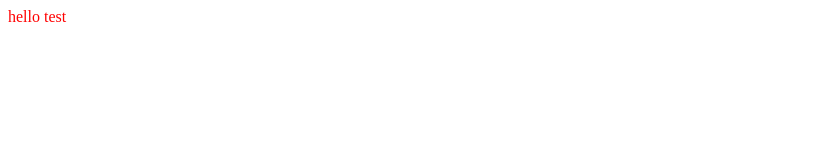
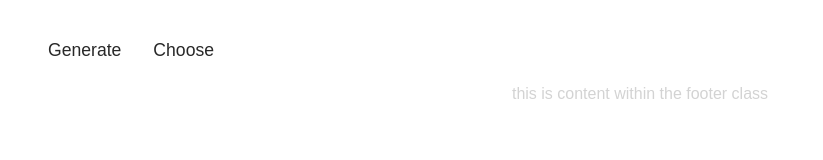
Before and after one commit to n-thaniel/retcon-character-narratives, a plain HTML site: page index.html in a window 1280 px wide. Shown: the whole page, without its empty margins (0-823 px from the left). Drawn offline with Linux system fonts and the light colour scheme.

Commit message:
initial navbar and html changes

```diff
--- a/index.html
+++ b/index.html
@@ -1,12 +1,19 @@
 <html>
     <head>
         <title>
-            Generate Character Narratives
+            Retcon a Character Narrative
         </title>
 
         <link rel="stylesheet" href="style.css">
     </head>
     <body>
-        <p>hello test</p>
+        <div class="navbar">
+            <a href="#">Generate</a>
+            <a href="#">Choose</a>
+        </div>
+
+        <div class="footer">
+            <p>this is content within the footer class</p>
+        </div>
     </body>
 </html>
--- a/style.css
+++ b/style.css
@@ -1,3 +1,32 @@
-p {
-    color: red;
+html {
+    --textColor: rgb(40, 40, 40);
+    font-family: Arial, Helvetica, sans-serif;
+    font-style: normal;
+    color: var(--textColor);
+    box-sizing: border-box;
 }
+
+.footer {
+    max-width: 970px;
+    text-align: center;
+    margin: 0 auto;
+    color: lightgrey;
+}
+
+.navbar {
+    overflow: hidden;
+    padding-top: 24px;
+    padding-left: 24px;
+    font-size: 1.1em;
+}
+
+.navbar a {
+    float: left;
+    padding: 8px 16px;
+    text-decoration: none;
+    color: var(--textColor)
+}
+
+.navbar a:hover{
+    text-decoration: underline;
+}
```
Also changed, not shown: 1 other file.
